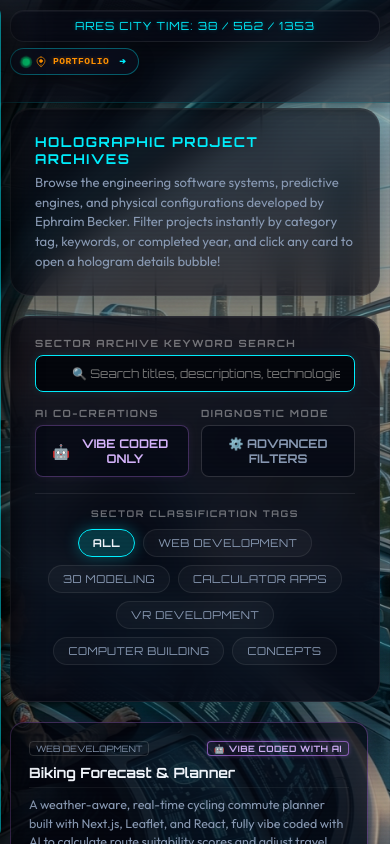
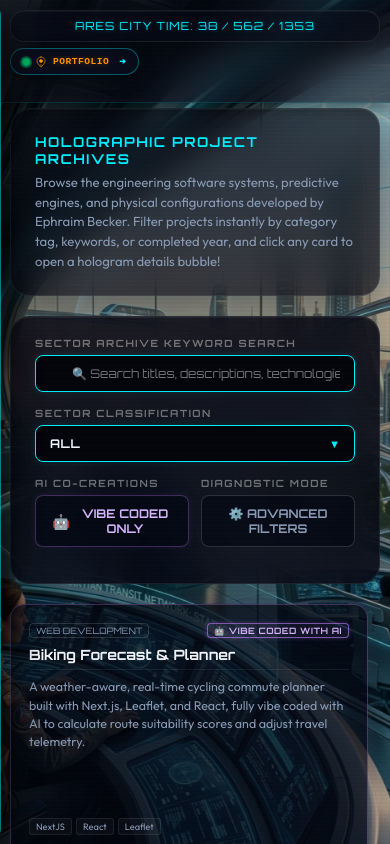
Before and after one commit to EphraimB/ephraim-becker-v3, a Next.js app: page /portfolio in a window 390 px wide. Shown: the top 844 px of the page. Built offline with nearby package versions, Linux system fonts and the light colour scheme.

Commit message:
Add category dropdown selector to PortfolioDome; implement dropdown functionality and styles

```diff
--- a/app/portfolio/page.js
+++ b/app/portfolio/page.js
@@ -28,6 +28,7 @@ export default function PortfolioDome() {
   const [downloadDropdownOpen, setDownloadDropdownOpen] = useState(false);
   const [vibeCodedOnly, setVibeCodedOnly] = useState(false);
   const [showAdvanced, setShowAdvanced] = useState(false);
+  const [catDropdownOpen, setCatDropdownOpen] = useState(false);
 
   const getLightboxImages = () => {
     if (!activeProject) return [];
@@ -69,6 +70,17 @@ export default function PortfolioDome() {
       document.documentElement.classList.remove('modal-open');
     };
   }, [activeProject]);
+
+  useEffect(() => {
+    if (!catDropdownOpen) return;
+    const handleOutsideClick = (e) => {
+      if (!e.target.closest('.cat-dropdown-wrapper')) {
+        setCatDropdownOpen(false);
+      }
+    };
+    document.addEventListener('mousedown', handleOutsideClick);
+    return () => document.removeEventListener('mousedown', handleOutsideClick);
+  }, [catDropdownOpen]);
 
 
   const getProjectYear = (project) => {
@@ -168,11 +180,50 @@ export default function PortfolioDome() {
               </div>
             </div>
 
+            {/* Category Dropdown Selector */}
+            <div className="cat-dropdown-col">
+              <label className="filter-col-label">
+                SECTOR CLASSIFICATION
+              </label>
+              <div className="cat-dropdown-wrapper">
+                <button
+                  type="button"
+                  onClick={() => setCatDropdownOpen(!catDropdownOpen)}
+                  className={`cat-dropdown-trigger ${catDropdownOpen ? 'open' : ''}`}
+                >
+                  <span className="cat-dropdown-value">
+                    {category.toUpperCase()}
+                  </span>
+                  <span className="cat-dropdown-arrow">
+                    {catDropdownOpen ? '▲' : '▼'}
+                  </span>
+                </button>
+                {catDropdownOpen && (
+                  <div className="cat-dropdown-menu custom-scroll">
+                    {CATEGORIES.map(cat => (
+                      <button
+                        key={cat}
+                        type="button"
+                        onClick={() => {
+                          setCategory(cat);
+                          setCatDropdownOpen(false);
+                        }}
+                        className={`cat-dropdown-item ${category === cat ? 'active' : ''}`}
+                      >
+                        {cat.toUpperCase()}
+                      </button>
+                    ))}
+                  </div>
+                )}
+              </div>
+            </div>
+
             {/* Actions Column: Vibe Coded Toggle + Advanced Button */}
             <div className="filter-actions-col">
               <div className="filter-action-item">
                 <label className="filter-col-label">AI CO-CREATIONS</label>
                 <button
+                  type="button"
                   onClick={() => setVibeCodedOnly(!vibeCodedOnly)}
                   className={`vibe-toggle-pill ${vibeCodedOnly ? 'active' : ''}`}
                 >
@@ -184,6 +235,7 @@ export default function PortfolioDome() {
               <div className="filter-action-item">
                 <label className="filter-col-label">DIAGNOSTIC MODE</label>
                 <button
+                  type="button"
                   onClick={() => setShowAdvanced(!showAdvanced)}
                   className={`advanced-toggle-btn ${showAdvanced ? 'active' : ''}`}
                 >
@@ -204,12 +256,14 @@ export default function PortfolioDome() {
                 </label>
                 <div className="filter-sort-row">
                   <button
+                    type="button"
                     onClick={() => setSortOrder('desc')}
                     className={`category-pill filter-sort-btn ${sortOrder === 'desc' ? 'active' : ''}`}
                   >
                     ⏳ RECENTS
                   </button>
                   <button
+                    type="button"
                     onClick={() => setSortOrder('asc')}
                     className={`category-pill filter-sort-btn ${sortOrder === 'asc' ? 'active' : ''}`}
                   >
@@ -261,24 +315,6 @@ export default function PortfolioDome() {
 
             </div>
           )}
-
-          {/* Category Tag Pills Row */}
-          <div className="filter-category-section">
-            <span className="filter-category-label">
-              SECTOR CLASSIFICATION TAGS
-            </span>
-            <div className="category-pills-row">
-              {CATEGORIES.map(cat => (
-                <button
-                  key={cat}
-                  onClick={() => setCategory(cat)}
-                  className={`category-pill ${category === cat ? 'active' : ''}`}
-                >
-                  {cat.toUpperCase()}
-                </button>
-              ))}
-            </div>
-          </div>
 
         </div>
 
--- a/styles/global.css
+++ b/styles/global.css
@@ -2627,6 +2627,7 @@ body {
   padding: 20px 24px;
   margin-bottom: 20px;
   background: rgba(6, 9, 20, 0.85);
+  overflow: visible !important;
 }
 
 .filter-primary-row {
@@ -2743,6 +2744,105 @@ body {
   flex-direction: column;
   gap: 6px;
   text-align: left;
+  flex: 1.3;
+}
+
+.cat-dropdown-col {
+  display: flex;
+  flex-direction: column;
+  gap: 6px;
+  text-align: left;
+  flex: 1;
+}
+
+.cat-dropdown-wrapper {
+  position: relative;
+  width: 100%;
+}
+
+.cat-dropdown-trigger {
+  width: 100%;
+  display: flex;
+  justify-content: space-between;
+  align-items: center;
+  background: #04060c;
+  border: 1.5px solid var(--color-accent);
+  border-radius: 8px;
+  padding: 10px 14px;
+  color: var(--text-primary);
+  font-family: var(--font-tech);
+  font-size: 0.75rem;
+  cursor: pointer;
+  outline: none;
+  transition: all 0.25s ease;
+  box-shadow: 0 0 10px rgba(var(--color-accent-rgb), 0.1);
+  text-align: left;
+}
+
+.cat-dropdown-trigger:hover, .cat-dropdown-trigger.open {
+  border-color: rgba(var(--color-accent-rgb), 0.8);
+  box-shadow: 0 0 14px rgba(var(--color-accent-rgb), 0.25);
+}
+
+.cat-dropdown-value {
+  font-weight: 700;
+  letter-spacing: 0.5px;
+}
+
+.cat-dropdown-arrow {
+  font-size: 0.7rem;
+  color: var(--color-accent);
+  margin-left: 10px;
+  transition: transform 0.2s ease;
+}
+
+.cat-dropdown-menu {
+  position: absolute;
+  top: calc(100% + 6px);
+  left: 0;
+  width: 100%;
+  max-height: 250px;
+  background: rgba(6, 9, 20, 0.95);
+  backdrop-filter: blur(14px);
+  border: 1.5px solid rgba(var(--color-accent-rgb), 0.25);
+  border-radius: 8px;
+  box-shadow: 0 15px 35px rgba(0, 0, 0, 0.5), 0 0 15px rgba(var(--color-accent-rgb), 0.15);
+  z-index: 100;
+  overflow-y: auto;
+  animation: fadeIn 0.2s ease-out forwards;
+}
+
+.cat-dropdown-item {
+  width: 100%;
+  padding: 10px 14px;
+  background: none;
+  border: none;
+  border-bottom: 1px solid rgba(255, 255, 255, 0.05);
+  color: var(--text-secondary);
+  font-family: var(--font-tech);
+  font-size: 0.72rem;
+  font-weight: 700;
+  text-align: left;
+  cursor: pointer;
+  transition: all 0.2s ease;
+}
+
+.cat-dropdown-item:last-child {
+  border-bottom: none;
+}
+
+.cat-dropdown-item:hover {
+  background: rgba(var(--color-accent-rgb), 0.1);
+  color: var(--text-primary);
+  padding-left: 18px;
+}
+
+.cat-dropdown-item.active {
+  background: rgba(var(--color-accent-rgb), 0.18);
+  color: #ffffff;
+  border-left: 3px solid var(--color-accent);
+  padding-left: 16px;
+  text-shadow: 0 0 8px rgba(var(--color-accent-rgb), 0.6);
 }
 
 .filter-sort-col {
@@ -3621,6 +3721,10 @@ body {
     gap: 15px !important;
   }
 
+  .cat-dropdown-col {
+    width: 100% !important;
+  }
+
   .filter-actions-col {
     width: 100% !important;
     justify-content: space-between !important;
```
